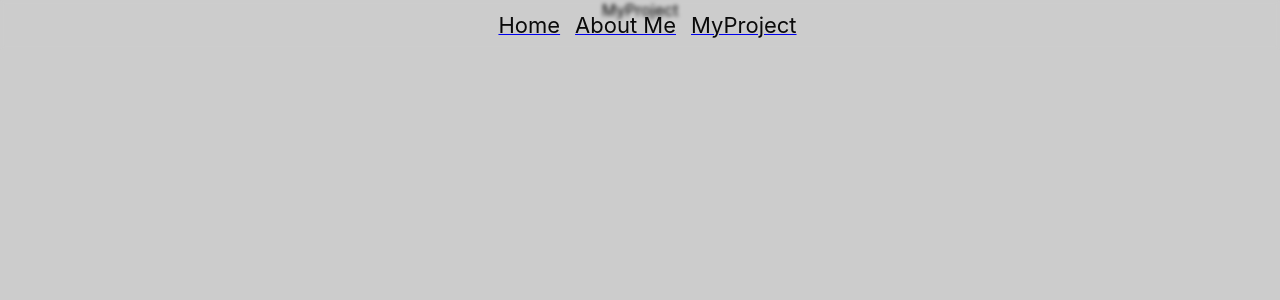
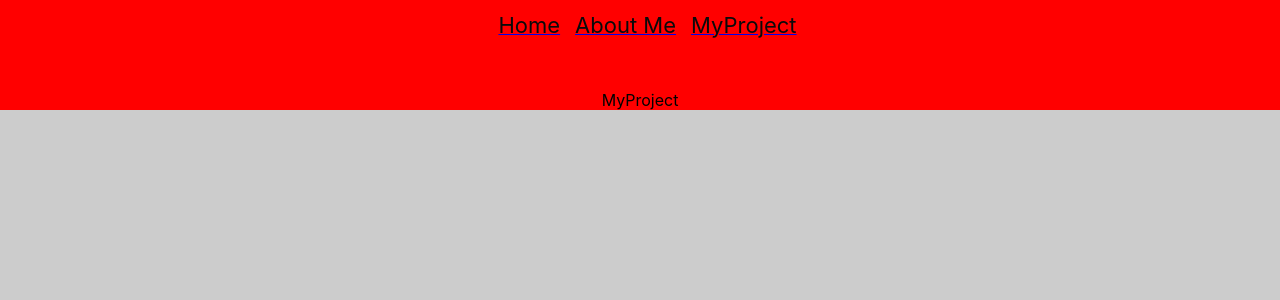
Before and after one commit to sanjar003/resumeFrontendDeveloper, a React (Create React App) app: page /project in a window 1280 px wide. Shown: the top 300 px of the page. Built offline with nearby package versions, Linux system fonts and the light colour scheme.

Commit message:
add-components

```diff
--- a/src/pages/About/About.jsx
+++ b/src/pages/About/About.jsx
@@ -12,7 +12,7 @@ const About = () => {
         <img
           src={AboutImg}
           style={{
-            maxHeight: "800px",
+            maxHeight: "100%",
             position: "fixed",
             zIndex: "-9",
             width: "100%",
@@ -74,6 +74,7 @@ const About = () => {
           <MySkills />
         </>
       </div>
+      <br></br>
       <Footer />
     </>
   );
--- a/src/pages/Projockt/MyProject.jsx
+++ b/src/pages/Projockt/MyProject.jsx
@@ -1,9 +1,15 @@
-import React from 'react'
+import React from "react";
+import styled from "styled-components";
 
 const MyProject = () => {
-  return (
-    <div>MyProject</div>
-  )
-}
+  return <Container>MyProject</Container>;
+};
 
-export default MyProject
+const Container = styled.div`
+  max-height: 100%;
+  width: 100%;
+  background: red;
+  padding-top:90px;
+`;
+
+export default MyProject;
```
